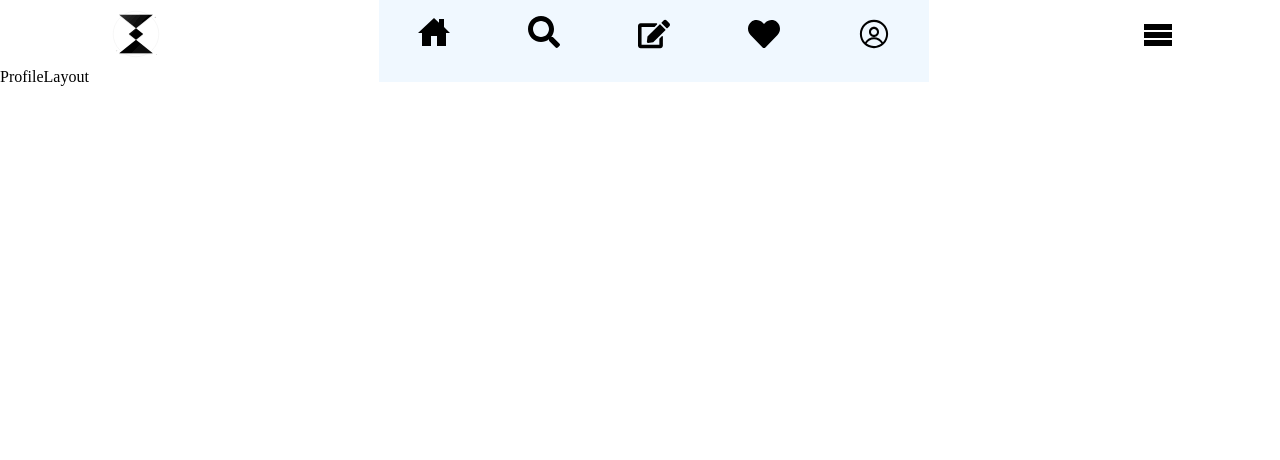
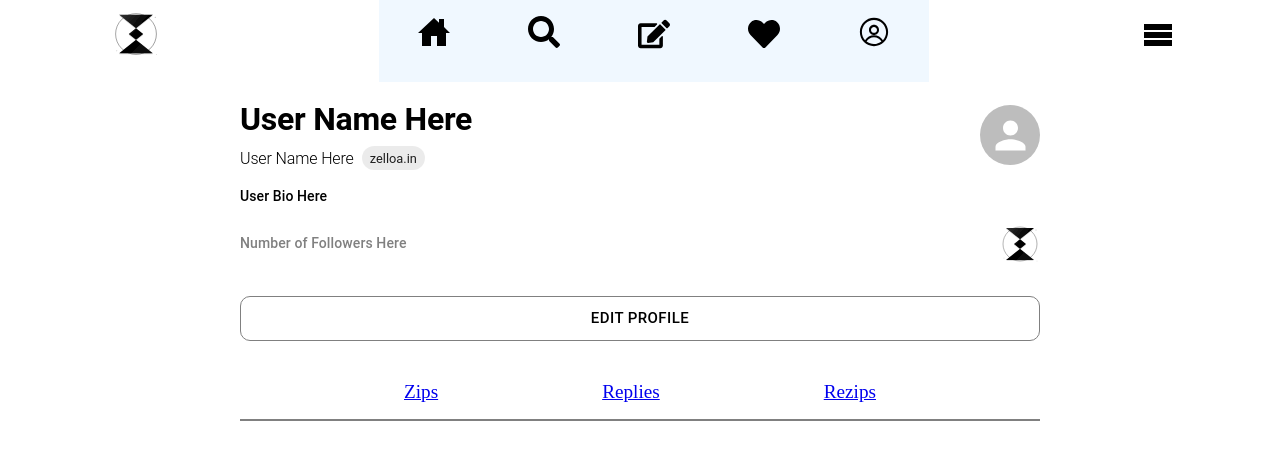
Before and after one commit to pravinadar/Zelloa, a React (Vite) app in the folder client/: page /profile in a window 1280 px wide. Shown: the top 460 px of the page. Built offline with nearby package versions, Linux system fonts and the light colour scheme.

Commit message:
made ProfileLayout

```diff
--- a/client/src/App.jsx
+++ b/client/src/App.jsx
@@ -7,7 +7,7 @@ import Search from './pages/protected/Search'
 import ProfileLayout from './pages/protected/profile/ProfileLayout'
 import Zips from './pages/protected/profile/Zips'
 import Replies from './pages/protected/profile/Replies'
-import Repost from './pages/protected/profile/Repost'
+import Repost from './pages/protected/profile/Rezips'
 
 function App() {
 
@@ -22,7 +22,7 @@ function App() {
               <Route path='profile' element={<ProfileLayout />}>
                 <Route path='zips/:id' element={<Zips />} />
                 <Route path='replies/:id' element={<Replies />} />
-                <Route path='repost/:id' element={<Repost />} />
+                <Route path='rezips/:id' element={<Repost />} />
               </Route>
             </Route>
           </Routes>
--- a/client/src/components/common/Header.jsx
+++ b/client/src/components/common/Header.jsx
@@ -18,7 +18,7 @@ const Header = () => {
         py={1}
       >
 
-        <img src="/logo-lightmode.svg" alt="logo" width={60} height={48} />
+        <img src="/logo-lightmode2.svg" alt="logo" width={60} height={48} />
 
         <Stack
           justifyContent={'center'}
--- a/client/src/components/common/Navbar.jsx
+++ b/client/src/components/common/Navbar.jsx
@@ -32,7 +32,14 @@ const Navbar = () => {
 
                 <FaEdit size={32} />
                 <FaHeart size={32} />
-                <RxAvatar size={32} />
+
+                <Link to={"/profile/zips/1"} className="link">
+                <RxAvatar
+                    size={32}
+                    color={"black"}
+                />
+                </Link>
+
             </Stack>
         </>
     )
--- a/client/src/components/search/ProfileBar.jsx
+++ b/client/src/components/search/ProfileBar.jsx
@@ -29,7 +29,7 @@ const ProfileBar = () => {
                             variant="h6"
                             fontWeight={"bold"}
                             fontSize={"1.1rem"}
-                            lineHeight={1.2}
+                            lineHeight={1}
                         >
                             User Name Here
                         </Typography>
@@ -38,7 +38,7 @@ const ProfileBar = () => {
                             variant="caption"
                             color={"gray"}
                             fontSize={"0.9rem"}
-                            lineHeight={1.1}
+                            lineHeight={1.3}
                         >
                             @userid_here
                         </Typography>
@@ -47,7 +47,8 @@ const ProfileBar = () => {
                             variant="caption"
                             color={"gray"}
                             fontSize={"0.85rem"}
-                            lineHeight={1.1}
+                            fontWeight={"bold"}
+                            lineHeight={1}
                         >
                             followers here
                         </Typography>
@@ -58,7 +59,7 @@ const ProfileBar = () => {
                     size="medium"
                     sx={{
                         border: "1px solid gray",
-                        borderRadius: "20px",
+                        borderRadius: "10px",
                         color: "black",
                         px: 2,
                         py: 1,
--- a/client/src/pages/protected/profile/ProfileLayout.jsx
+++ b/client/src/pages/protected/profile/ProfileLayout.jsx
@@ -1,8 +1,145 @@
+import { Avatar, Button, Chip, Stack, Typography } from "@mui/material"
+import { Link, Outlet } from "react-router-dom"
 
 const ProfileLayout = () => {
-  return (
-    <div>ProfileLayout</div>
-  )
+    return (
+        <>
+            <Stack
+                flexDirection={"column"}
+                gap={2}
+                m={2}
+                p={2}
+                width={"90%"}
+                maxWidth={"800px"}
+                mx={"auto"}
+            >
+
+                <Stack
+                    flexDirection={"row"}
+                    justifyContent={"space-between"}
+                    alignItems={"center"}
+                >
+                    <Stack
+                        flexDirection={"column"}
+                        gap={1}
+                    >
+
+                        <Typography
+                            variant="h2"
+                            fontWeight={"bold"}
+                            fontSize={"2rem"}
+                        >
+                            User Name Here
+
+                        </Typography>
+
+                        <Stack
+                            flexDirection={"row"}
+                            alignItems={"center"}
+                            gap={1}
+                        >
+
+                            <Typography
+                                variant="h2"
+                                fontSize={"1rem"}
+                            >
+                                User Name Here
+
+                            </Typography>
+
+                            <Chip
+                                label="zelloa.in"
+                                size="small"
+                                sx={{
+                                    fontSize: "0.8rem"
+                                }}
+                            />
+
+                        </Stack>
+
+                    </Stack>
+
+                    <Avatar src="" alt=""
+                        sx={{
+                            width: 60,
+                            height: 60,
+                        }}
+                    />
+
+                </Stack>
+
+                <Typography variant="subtitle2">
+                    User Bio Here
+                </Typography>
+
+                <Stack
+                    flexDirection={"row"}
+                    justifyContent={"space-between"}
+                    alignItems={"center"}
+                >
+
+                    <Typography
+                        variant="subtitle2"
+                        color="gray"
+                    >
+
+                        Number of Followers Here
+
+                    </Typography>
+
+                    <img src="/logo-lightmode2.svg" alt="logo" width={40} />
+
+                </Stack>
+
+            </Stack>
+
+            <Button
+                size="large"
+                sx={{
+                    color: "black",
+                    width: "90%",
+                    maxWidth: "800px",
+                    mx: "auto",
+                    textAlign: "center",
+                    border: "1px solid gray",
+                    borderRadius: "10px",
+                    ":hover": {
+                        cursor: "pointer",
+                        backgroundColor: "lightgray",
+                    },
+                    transition: "all 0.3s ease",
+                }}
+            >
+                Edit Profile
+            </Button>
+
+            <Stack
+                flexDirection={"row"}
+                justifyContent={"space-evenly"}
+                my={5}
+                pb={2}
+                mx={"auto"}
+                borderBottom={"2px solid gray"}
+                fontSize={"1.2rem"}
+                width={"90%"}
+                maxWidth={"800px"}
+            >
+
+                <Link to={'/profile/zips/1'}>  {/* to be edited */ }
+                    Zips
+                </Link>
+                <Link to={'/profile/replies/1'}>
+                    Replies
+                </Link>
+                <Link to={'/profile/rezips/1'}>
+                    Rezips
+                </Link>
+
+            </Stack>
+
+            <Outlet />
+        </>
+    )
 }
 
 export default ProfileLayout
--- a/client/src/pages/protected/profile/Repost.jsx
+++ /dev/null
@@ -1,9 +0,0 @@
-import React from 'react'
-
-const Repost = () => {
-  return (
-    <div>Repost</div>
-  )
-}
-
-export default Repost
--- /dev/null
+++ b/client/src/pages/protected/profile/Rezips.jsx
@@ -0,0 +1,9 @@
+import React from 'react'
+
+const Rezips = () => {
+  return (
+    <div>Rezips</div>
+  )
+}
+
+export default Rezips
```
Also changed, not shown: client/public/logo-darkmode2.svg (added), client/public/logo-lightmode2.svg (added).
